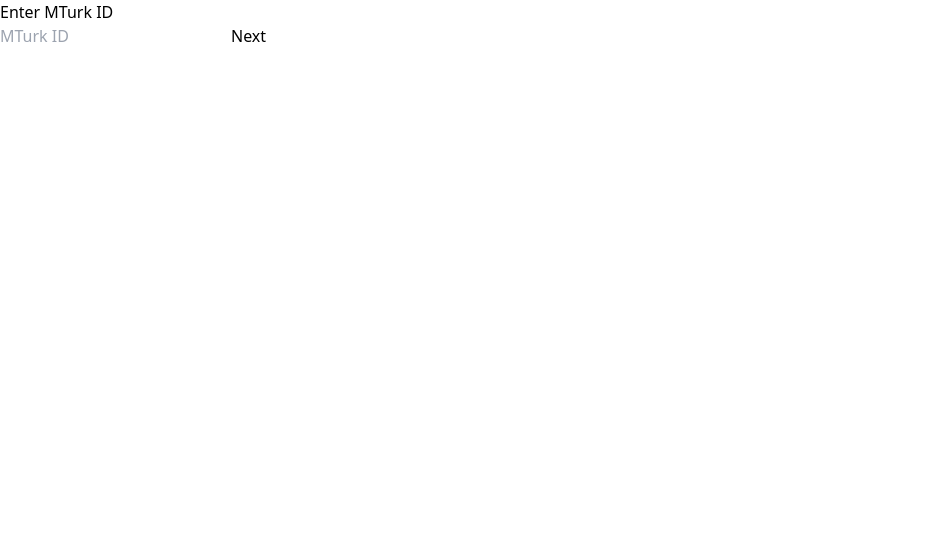
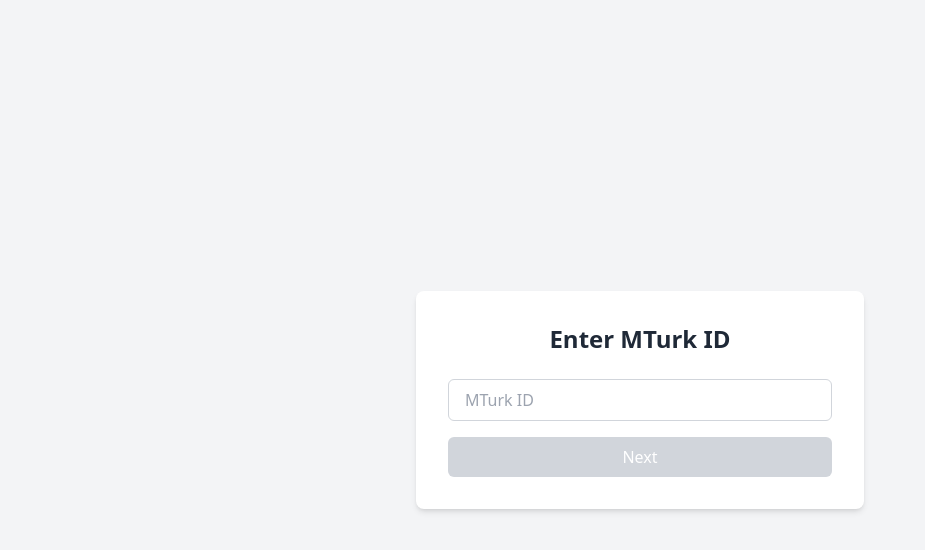
Before and after one commit to dzhan111/DataLabeler, a React (Vite) app in the folder frontend/: page / in a window 1280 px wide. Shown: the top 550 px of the page, without its empty margins (0-925 px from the left). Built offline with nearby package versions, Linux system fonts and the light colour scheme.

Commit message:
revamp mturk, recording button feedback

```diff
--- a/frontend/src/components/CaptionPage.jsx
+++ b/frontend/src/components/CaptionPage.jsx
@@ -1,5 +1,5 @@
-import React, { useState, useEffect, useRef } from "react";
 import axios from "axios";
+import React, { useEffect, useRef, useState } from "react";
 import { BASE_URL } from "../../config";
 
 const CaptionPage = ({ mturkId }) => {
@@ -9,6 +9,7 @@
   const [recordedAudio, setRecordedAudio] = useState(null);
   const [audioUrl, setAudioUrl] = useState(null);
   const [isRecording, setIsRecording] = useState(false);
+  const [recordingDuration, setRecordingDuration] = useState(0);
   const [error, setError] = useState(null);
   const [isLoading, setIsLoading] = useState(false);
   const [message, setMessage] = useState("");
@@ -17,6 +18,7 @@
   const isFetched = useRef(false);
   const mediaRecorderRef = useRef(null);
   const audioPlayer = useRef(null);
+  const recordingIntervalRef = useRef(null);
 
   useEffect(() => {
     if (!isFetched.current) {
@@ -80,10 +82,17 @@
         const url = URL.createObjectURL(audioBlob);
         setRecordedAudio(audioBlob);
         setAudioUrl(url);
+        setRecordingDuration(0);
       };
 
       mediaRecorderRef.current.start();
       setIsRecording(true);
+      setRecordingDuration(0);
+
+      // Start timer
+      recordingIntervalRef.current = setInterval(() => {
+        setRecordingDuration(prev => prev + 1);
+      }, 1000);
     } catch (error) {
       setError("Error accessing microphone. Please check permissions.");
       console.error("Error accessing microphone:", error);
@@ -94,6 +103,11 @@
     if (mediaRecorderRef.current?.state === "recording") {
       mediaRecorderRef.current.stop();
       mediaRecorderRef.current.stream.getTracks().forEach(track => track.stop());
+
+      // Clear interval
+      if (recordingIntervalRef.current) {
+        clearInterval(recordingIntervalRef.current);
+      }
     }
     setIsRecording(false);
   };
@@ -177,14 +191,20 @@
             <h3 className="text-lg font-medium mb-2">Record Audio</h3>
             <button
               onClick={isRecording ? stopRecording : startRecording}
-              className={`px-4 py-2 rounded-md text-white font-medium
+              className={`px-4 py-2 rounded-md text-white font-medium relative
                 ${isRecording
-                  ? 'bg-red-600 hover:bg-red-700'
+                  ? 'bg-red-600 hover:bg-red-700 '
                   : 'bg-blue-600 hover:bg-blue-700'
                 }
                 transition-colors`}
             >
               {isRecording ? "Stop Recording" : "Start Recording"}
+              {isRecording && (
+                <div className="flex items-center">
+                  <span className="animate-pulse mr-1 text-xs">●</span>
+                  <span className="text-xs">{recordingDuration}s</span>
+                </div>
+              )}
             </button>
           </div>
 
--- a/frontend/src/components/InputPage.jsx
+++ b/frontend/src/components/InputPage.jsx
@@ -10,10 +10,27 @@
   };
 
   return (
-    <div>
-      <h1>Enter MTurk ID</h1>
-      <input value={id} onChange={(e) => setId(e.target.value)} placeholder="MTurk ID" />
-      <button onClick={handleSubmit}>Next</button>
+    <div className="flex flex-col items-center justify-center min-h-screen bg-gray-100 p-4">
+      <div className="w-full max-w-md bg-white shadow-md rounded-lg p-8">
+        <h1 className="text-2xl font-bold text-center mb-6 text-gray-800">
+          Enter MTurk ID
+        </h1>
+        <div className="space-y-4">
+          <input
+            value={id}
+            onChange={(e) => setId(e.target.value)}
+            placeholder="MTurk ID"
+            className="w-full px-4 py-2 border border-gray-300 rounded-md focus:outline-none focus:ring-2 focus:ring-blue-500"
+          />
+          <button
+            onClick={handleSubmit}
+            disabled={!id.trim()}
+            className="w-full bg-blue-500 text-white py-2 rounded-md hover:bg-blue-600 transition-colors duration-300 disabled:bg-gray-300 disabled:cursor-not-allowed"
+          >
+            Next
+          </button>
+        </div>
+      </div>
     </div>
   );
 }
```
